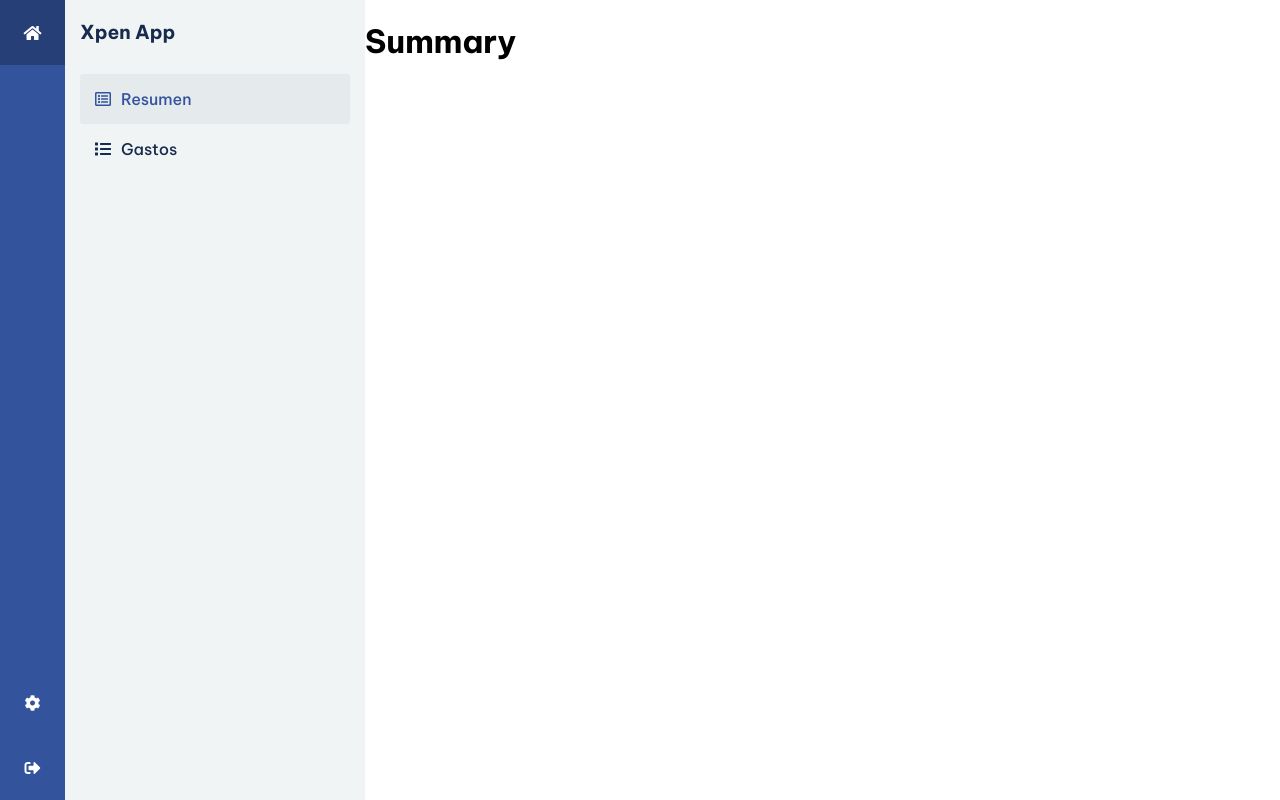
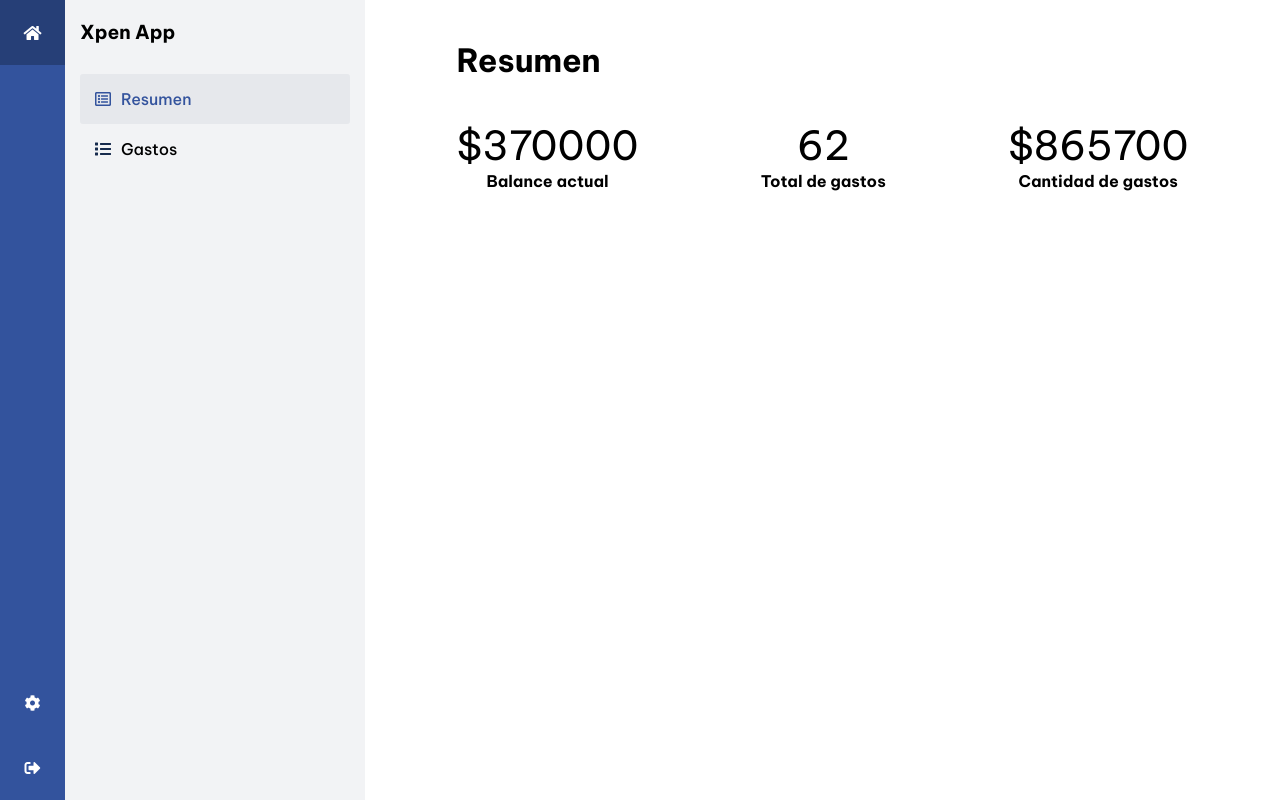
Before and after one commit to ewrightht/sc-expen, a React (Vite) app: page /app/main/dashboard/summary in a window 1280 px wide. Built offline with nearby package versions, Linux system fonts and the light colour scheme.

Commit message:
flex container correction

```diff
--- a/src/components/auth/login/Login.jsx
+++ b/src/components/auth/login/Login.jsx
@@ -25,8 +25,8 @@ export default function Login() {
   function renderUI() {
     return (
       <FlexContainer
+        flex
         fullHeight
-        fluid
         justifyContent="center"
         alignItems="center"
         color="light"
--- a/src/components/main/dashboard/summary/Summary.jsx
+++ b/src/components/main/dashboard/summary/Summary.jsx
@@ -1,10 +1,56 @@
 import React from "react";
+import { Container, FlexContainer } from "../../../../styled/Container";
+import { Space } from "../../../../styled/Space";
+import { Typography } from "../../../../styled/Typography";
 
 export default function Summary() {
 
   function renderUI() {
     return (
-      <h1>Summary</h1>
+      <Container>
+        <Space mt="40" />
+        <Typography size="2" weight="700">Resumen</Typography>
+        <Space mt="40" />
+        <FlexContainer
+          flex
+          justifyContent="between"
+          alignItems="center"
+        >
+
+          <FlexContainer
+            justifyContent="center"
+            alignItems="center"
+            flexDirection="column"
+          >
+            <Typography size="2.5">
+              $370000
+            </Typography>
+            <Typography weight="700">Balance actual</Typography>
+          </FlexContainer>
+
+          <FlexContainer
+            justifyContent="center"
+            alignItems="center"
+            flexDirection="column"
+          >
+            <Typography size="2.5">
+              62
+            </Typography>
+            <Typography weight="700">Total de gastos</Typography>
+          </FlexContainer>
+
+          <FlexContainer
+            justifyContent="center"
+            alignItems="center"
+            flexDirection="column"
+          >
+            <Typography size="2.5">
+              $865700
+            </Typography>
+            <Typography weight="700">Cantidad de gastos</Typography>
+          </FlexContainer>
+        </FlexContainer >
+      </Container>
     );
   }
 
--- a/src/styled/Container.jsx
+++ b/src/styled/Container.jsx
@@ -4,16 +4,20 @@ export const Container = styled.div`
   width: ${props => props.fluid ? "100%" : "80%"};
   height: ${props => props.fullHeight && "100vh"};
   margin: 0 auto;
-  background: ${props => props.theme.palette[props.color] || "white"}
+  background: ${props => props.theme.palette[props.color] || "white"};
 `;
 
-export const FlexContainer = styled(Container)`
+export const FlexContainer = styled.div`
   display: flex;
+  height: ${props => props.fullHeight && "100vh"};
   justify-content: ${props =>
     props.theme.components.container.justifyContent[props.justifyContent]
   };
+  background: ${props => props.theme.palette[props.color] || "white"};
   align-items: ${props =>
     props.theme.components.container.alignItems[props.alignItems]
   };
   flex: ${props => props.flex && "1"};
+  flex-direction: ${props =>
+    props.theme.components.container.flexDirection[props.flexDirection] || "row"};
 `;
--- a/src/styled/List.jsx
+++ b/src/styled/List.jsx
@@ -13,8 +13,6 @@ export const ListItem = styled(NavLink)`
   padding: 15px;
   font-weight: 500;
   border-radius: ${props => props.theme.borderRadius};
-  background: ${props => props.active &&
-    darken(0.04, props.theme.palette.light)};
   cursor: pointer;
   color: ${props => props.theme.palette.dark};
 
--- a/src/styled/Typography.jsx
+++ b/src/styled/Typography.jsx
@@ -5,7 +5,7 @@ export const Typography = styled.p`
   text-align: ${props => props.centered && 'center'};
   font-weight: ${props => props.weight};
   color: ${props => props.theme.palette[props.color] ||
-    props.theme.palette.dark};
+    props.theme.palette.black};
   margin: 0;
   display: inline-block;
 `;
--- a/src/theme/theme.js
+++ b/src/theme/theme.js
@@ -4,9 +4,10 @@ const theme = {
     secondary: "#6c5ce7",
     danger: "#f53b57",
     warning: "#ffc048",
-    light: "#F1F4F5",
+    light: "#F2F3F5",
     dark: "#172B4D",
-    white: "#ffffff"
+    white: "#ffffff",
+    black: "#000000"
   },
   components: {
     button: {
@@ -40,6 +41,10 @@ const theme = {
         between: "space-between",
         start: "flex-start",
         end: "flex-end"
+      },
+      flexDirection: {
+        row: "row",
+        column: "column"
       }
     }
   },
```
